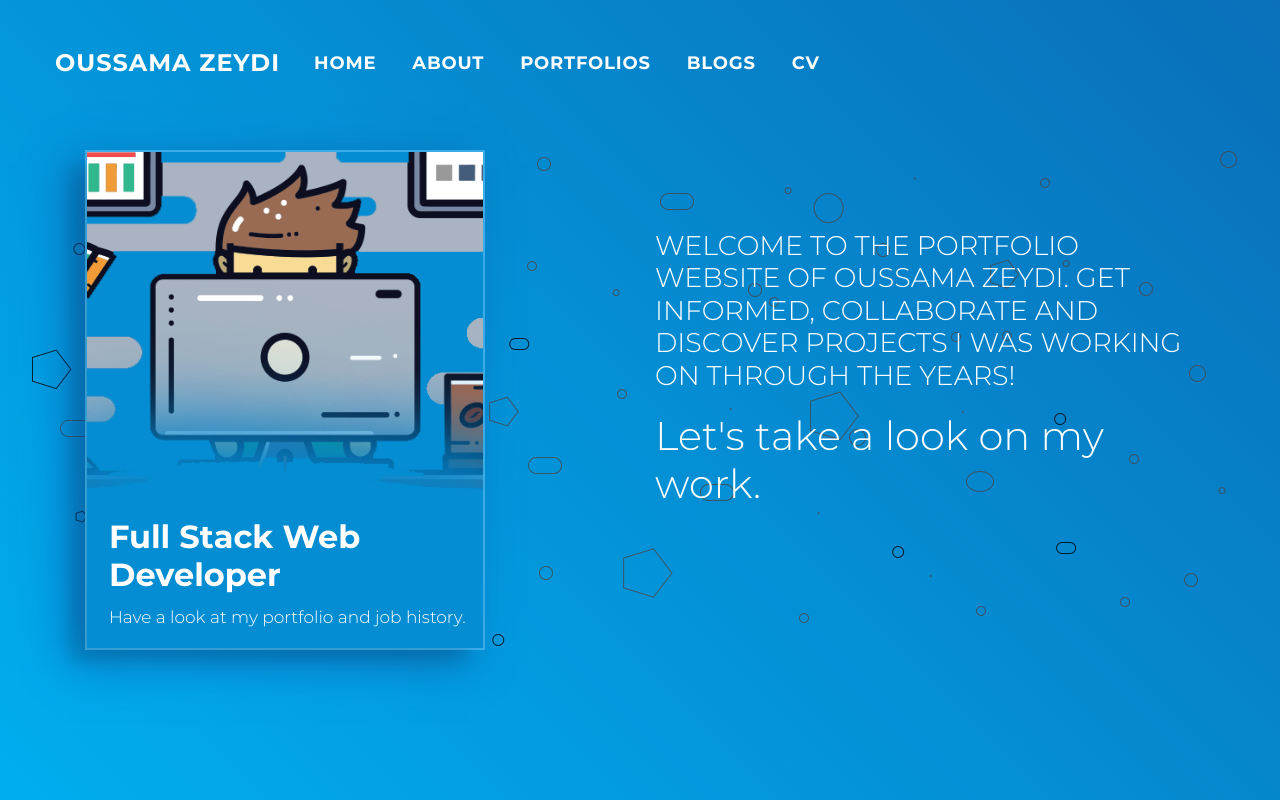
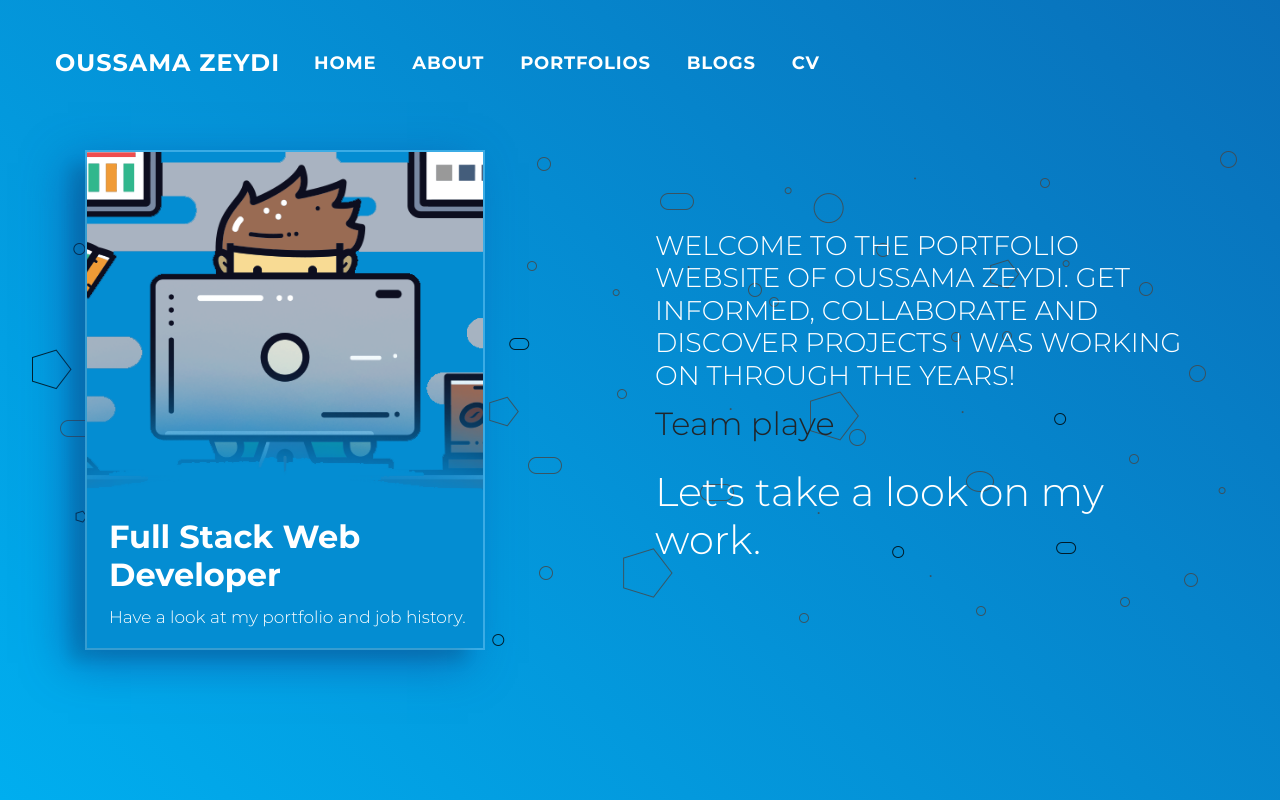
Before and after one commit to ozeydi/my-portfolio, a Next.js app: page / in a window 1280 px wide. Built offline with nearby package versions, Linux system fonts and the light colour scheme.

Commit message:
added typed text animation for roles in home page

```diff
--- a/package.json
+++ b/package.json
@@ -14,6 +14,7 @@
     "next": "13.4.12",
     "react": "18.2.0",
     "react-dom": "18.2.0",
+    "react-type-animation": "^3.1.0",
     "reactstrap": "^9.2.0",
     "sass": "^1.64.1"
   }
--- a/pages/index.js
+++ b/pages/index.js
@@ -1,7 +1,38 @@
 import React from "react";
 import BaseLayout from "../components/layouts/BaseLayout";
 import { Container, Row, Col } from "reactstrap";
+import { TypeAnimation } from "react-type-animation";
 
+const roles = [
+  "Fullstack web Developer",
+  1000,
+  "Team player",
+  1000,
+  "Javascipt",
+  1000,
+  "ES6",
+  1000,
+  "Typescript",
+  1000,
+  "React js",
+  1000,
+  "Redux",
+  1000,
+  "Mobx",
+  1000,
+  "Vue Js",
+  1000,
+  "React native",
+  1000,
+  "Node js",
+  1000,
+  "Express",
+  1000,
+  "Mongodb",
+  1000,
+  "Agile Scrum",
+  1000,
+];
 class Index extends React.Component {
   render() {
     return (
@@ -38,6 +69,13 @@ class Index extends React.Component {
                     through the years!
                   </h1>
                 </div>
+                <TypeAnimation
+                  sequence={roles}
+                  style={{ fontSize: "2em", display: "inline-block" }}
+                  wrapper="span"
+                  repeat={Infinity}
+                  cursor={false}
+                />
                 <div className="hero-welcome-bio">
                   <h1>Let's take a look on my work.</h1>
                 </div>
```
Also changed, not shown: 1 other file (tests, documents, lock files or other folders).
